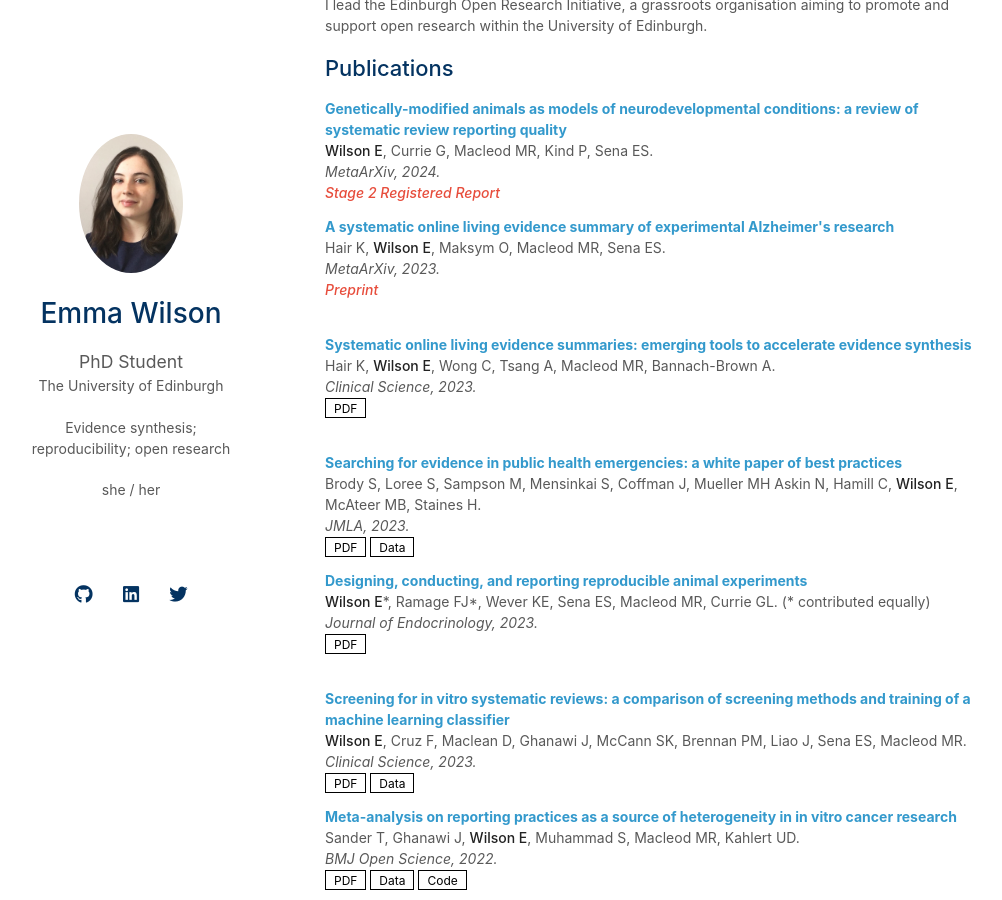
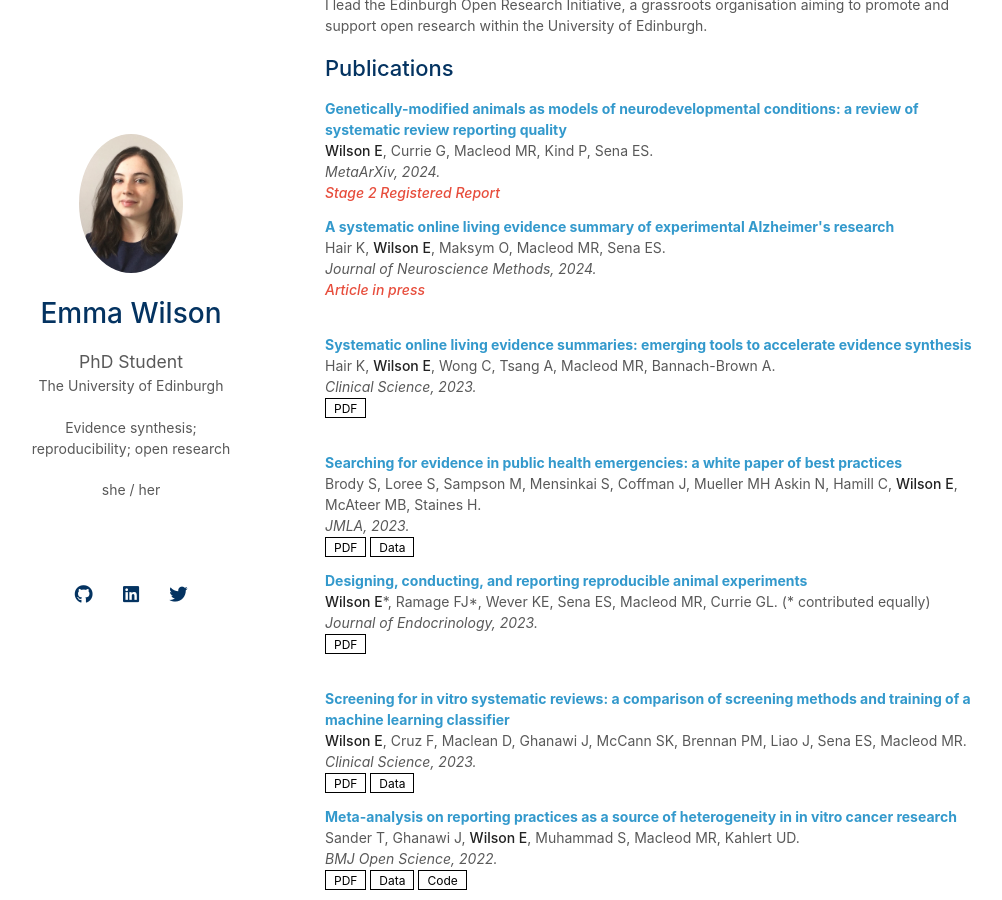
Before and after one commit to emma-wilson/emma-wilson.github.io, a Jekyll site: the page built from index.md, in a window 1280 px wide and 900 px high, scrolled down 449 px. Shown: the whole window, without its empty margins (145-1147 px from the left). Built offline with Jekyll 4.4.1, drawn with Linux system fonts in a browser that asks for light colours; nearby versions of some CDN libraries; comment, search, counter and statistics services are not loaded; a style sheet for code colours, icons or effects is not loaded; our own code applies the rules of GitHub Pages for plain Markdown files.

Commit message:
Update publication

```diff
--- a/_data/publications.yml
+++ b/_data/publications.yml
@@ -8,9 +8,9 @@ main:
 
   - title: "A systematic online living evidence summary of experimental Alzheimer's research"
     authors: Hair K, <strong>Wilson E</strong>, Maksym O, Macleod MR, Sena ES.
-    journal: MetaArXiv, 2023.
-    doi: https://osf.io/preprints/metaarxiv/s5gf9
-    notes: Preprint
+    journal: Journal of Neuroscience Methods, 2024.
+    doi: https://doi.org/10.1016/j.jneumeth.2024.110209
+    notes: Article in press
 
   - title: "Systematic online living evidence summaries: emerging tools to accelerate evidence synthesis"
     authors: Hair K, <strong>Wilson E</strong>, Wong C, Tsang A, Macleod MR, Bannach-Brown A.
```
